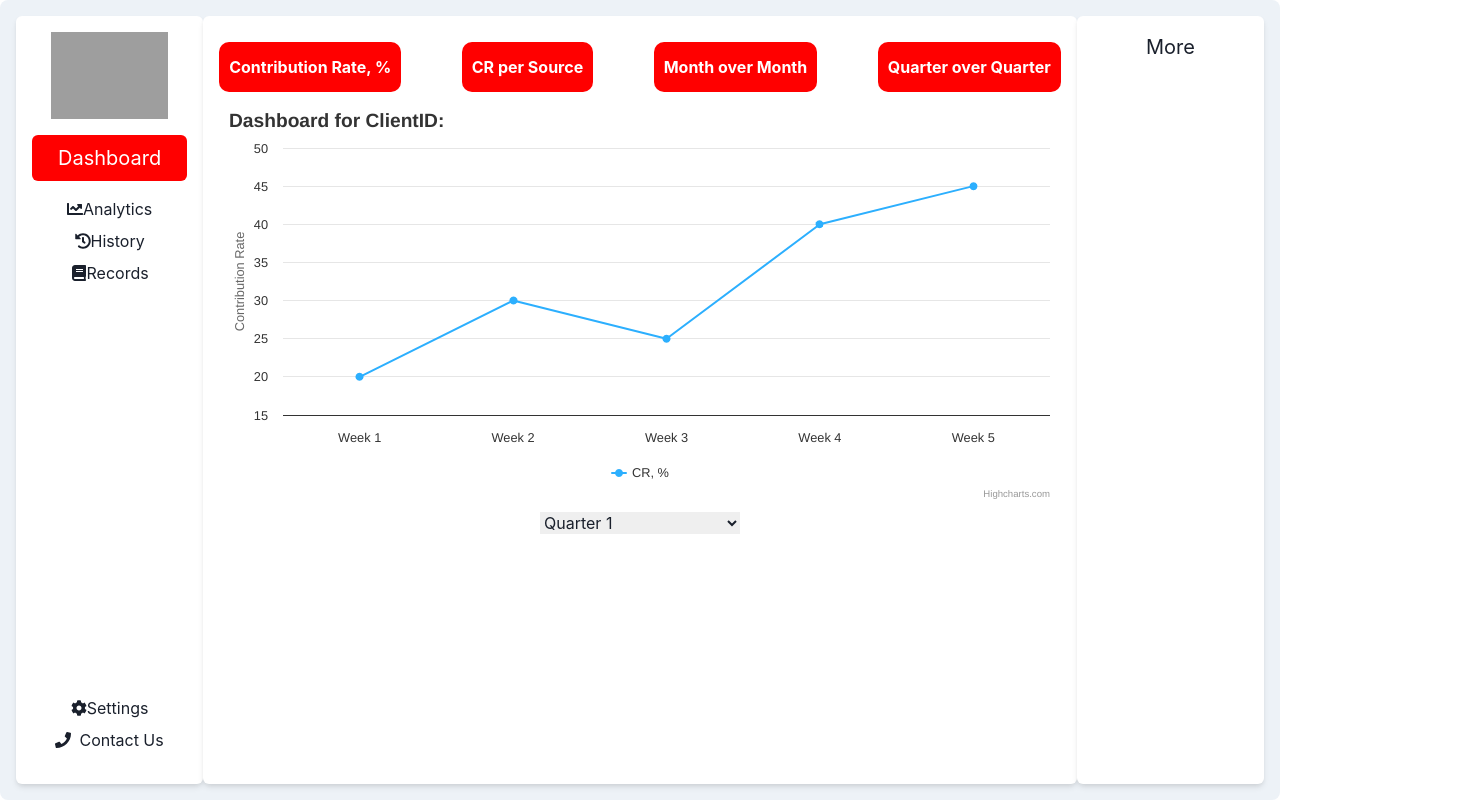
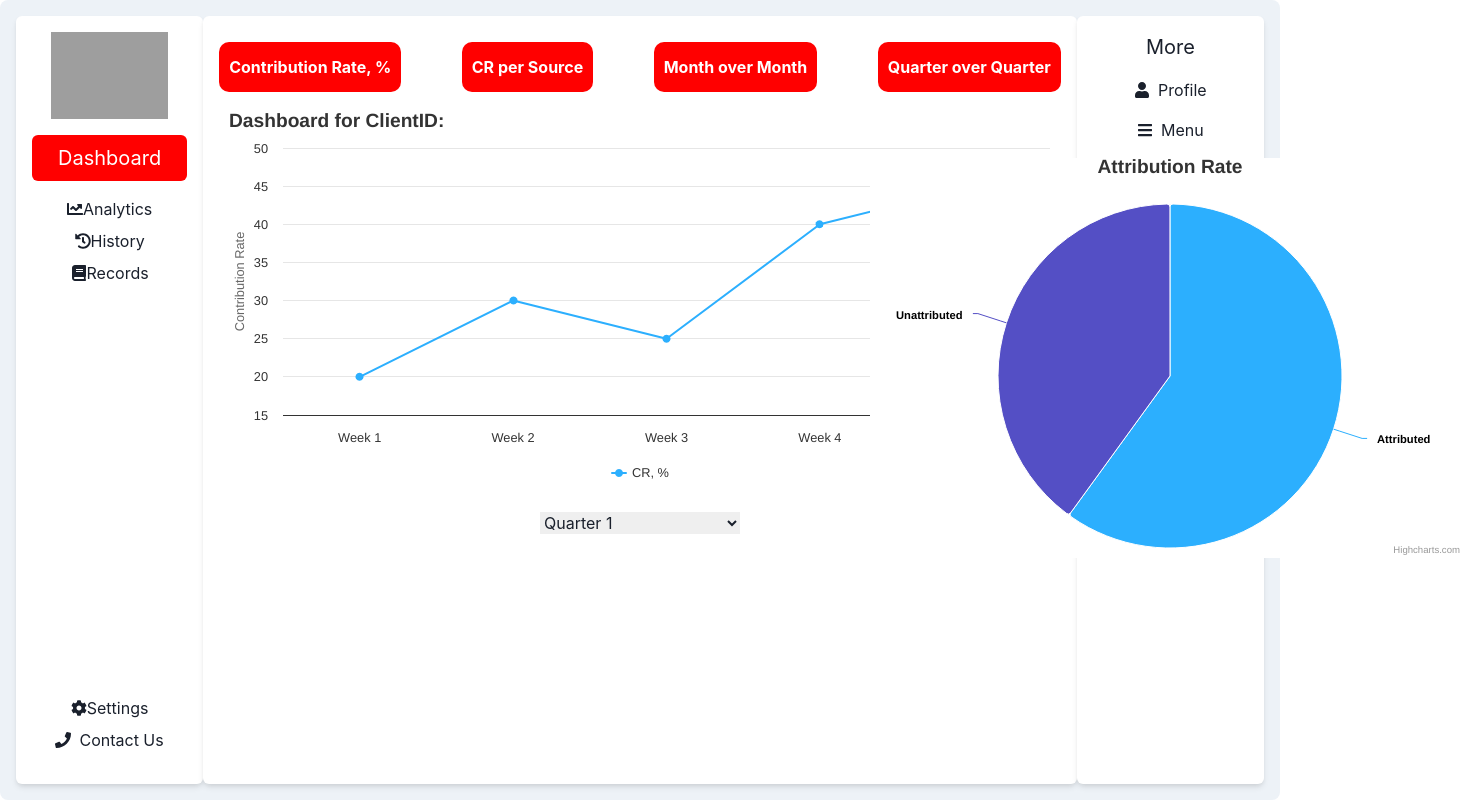
Before and after one commit to Flexksx/Extole-internship, a React (Create React App) app: page /dashboard in a window 1280 px wide. Shown: the whole page, 1470 px wide, since content can reach past the window. Built offline with nearby package versions, Linux system fonts and the light colour scheme; grey boxes are pictures that could not be loaded.

Commit message:
upd dashboard

```diff
--- a/src/components/AttributionChart.jsx
+++ b/src/components/AttributionChart.jsx
@@ -1,55 +1,37 @@
 import React from 'react';
 import Highcharts from 'highcharts';
 import HighchartsReact from 'highcharts-react-official';
-import { VStack, Link, Icon, Text } from '@chakra-ui/react';
-import { FaBell, FaUser, FaBars } from 'react-icons/fa'; // Import the required icons
 
 export function AttributionChart() {
   const options = {
     chart: {
       type: 'pie',
-      height: 300, // Set the height of the chart
+      plotBorderWidth: 0,
+      plotShadow: false,
+      spacing: [0, 0, 0, 0], // Adjust spacing as needed
     },
     title: {
-      text: 'Attribution',
-      align: 'center',
+      text: 'Attribution Rate',
     },
     series: [
       {
-        name: 'Attribution',
+        name: 'Attribution Rate',
         data: [
-          { name: 'Attributed', y: 20 },
-          { name: 'Unattributed', y: 30 },
+          {
+            name: 'Attributed',
+            y: 60, // Adjust the percentage as needed
+          },
+          {
+            name: 'Unattributed',
+            y: 40, // Adjust the percentage as needed
+          },
         ],
       },
     ],
   };
 
   return (
-    <div>
-        {/* Wrap the title and links in a VStack with padding */}
-      <VStack spacing={4} align="center" p={4}>
-
-        {/* Add links or other content here */}
-        <Link display="flex" alignItems="center">
-          <Icon as={FaBell} />
-          <Text>Notifications</Text>
-        </Link>
-        <Link display="flex" alignItems="center">
-          <Icon as={FaUser} />
-          <Text>Profile</Text>
-        </Link>
-        <Link display="flex" alignItems="center" to="./"> {/* Set the 'to' attribute to the path of your 'App' component */}
-          <Icon as={FaBars} />
-          <Text>Menu</Text>
-        </Link>
-
-      </VStack>
-
-      {/* The pie chart remains as it is */}
-      <HighchartsReact highcharts={Highcharts} options={options} />
-    </div>
+    <HighchartsReact highcharts={Highcharts} options={options} />
   );
 }
-
 export default AttributionChart;
--- a/src/components/index.js
+++ b/src/components/index.js
@@ -1,4 +1,3 @@
 export * from "./Table";
 export * from "./DashboardMiddle";
 export * from "./AttributionChart";
-export * from "./DashboardLeft";
--- a/src/pages/App.js
+++ b/src/pages/App.js
@@ -1,7 +1,6 @@
 import React, { useEffect, useState } from 'react';
 import { CustomTable } from '../components';
 import { DashboardMiddle } from '../components';
-import { DashboardLeft } from '../components';
 import { useDisclosure } from '@chakra-ui/react';
 
 export function App() {
--- a/src/pages/Dashboard.jsx
+++ b/src/pages/Dashboard.jsx
@@ -9,9 +9,10 @@ import {
   Icon,
   HStack,
 } from '@chakra-ui/react';
-import { FaChartLine, FaHistory, FaBook, FaCog, FaBars, FaPhone } from 'react-icons/fa';
+import { FaChartLine, FaHistory, FaBook, FaCog, FaBars, FaPhone, FaUser } from 'react-icons/fa';
 import { DashboardMiddle } from '../components';
 import { Link as RouterLink } from 'react-router-dom';
+import { AttributionChart } from '../components';
 
 const logoUrl =
   'https://4a71b5761700fa86bf84.cdn6.editmysite.com/uploads/b/4a71b5761700fa86bf842ad62ae8665c4f535d423548ebe8cdacd81778f0713f/Extole-logo_large-copy_1656441979.png?width=800&optimize=medium';
@@ -75,7 +76,21 @@ export function Dashboard() {
 
       <Box w="15%" bg="white" borderRadius="md" p={4} boxShadow="md" display="flex" flexDirection="column">
         <Text fontSize="xl" textAlign="center">More</Text>
-        {/* Add your content for the right part of the dashboard here */}
+        <VStack spacing={4} mt={4}>
+          <Link as={RouterLink} to="/profile">
+            <HStack>
+              <Icon as={FaUser} /> {/* Use an appropriate icon for "Profile" */}
+              <Text>Profile</Text>
+            </HStack>
+          </Link>
+          <Link as={RouterLink} to="/">
+            <HStack>
+              <Icon as={FaBars} /> {/* Use an appropriate icon for "Menu" */}
+              <Text>Menu</Text>
+            </HStack>
+          </Link>
+          <AttributionChart />
+        </VStack>
       </Box>
     </Flex>
   );
```
